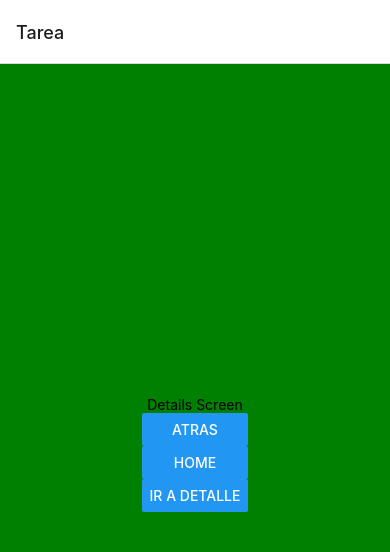
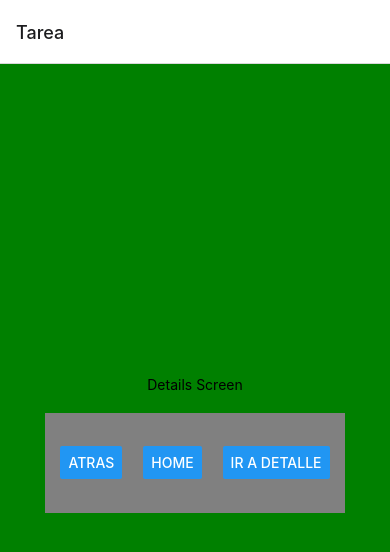
Before and after one commit to GrippingGoose33/Navigation, a React Native app: screen /Detail in a window 390 px wide. Shown: the top 552 px of the page. Built offline with nearby package versions, Linux system fonts and the light colour scheme.

Commit message:
StyleSheet

```diff
--- a/DetailScreen.js
+++ b/DetailScreen.js
@@ -5,7 +5,7 @@ function DetailScreen({navigation}) {
     return (
         <View style = {{flex:1, justifyContent:'center', alignItems:'center', backgroundColor: "green"}}>
             <Text>Details Screen</Text>
-            <View>
+            <View style = {styles.containerButton}>
              <Button
                 title="Atras"
                 onPress={() => navigation.goBack()}
```
